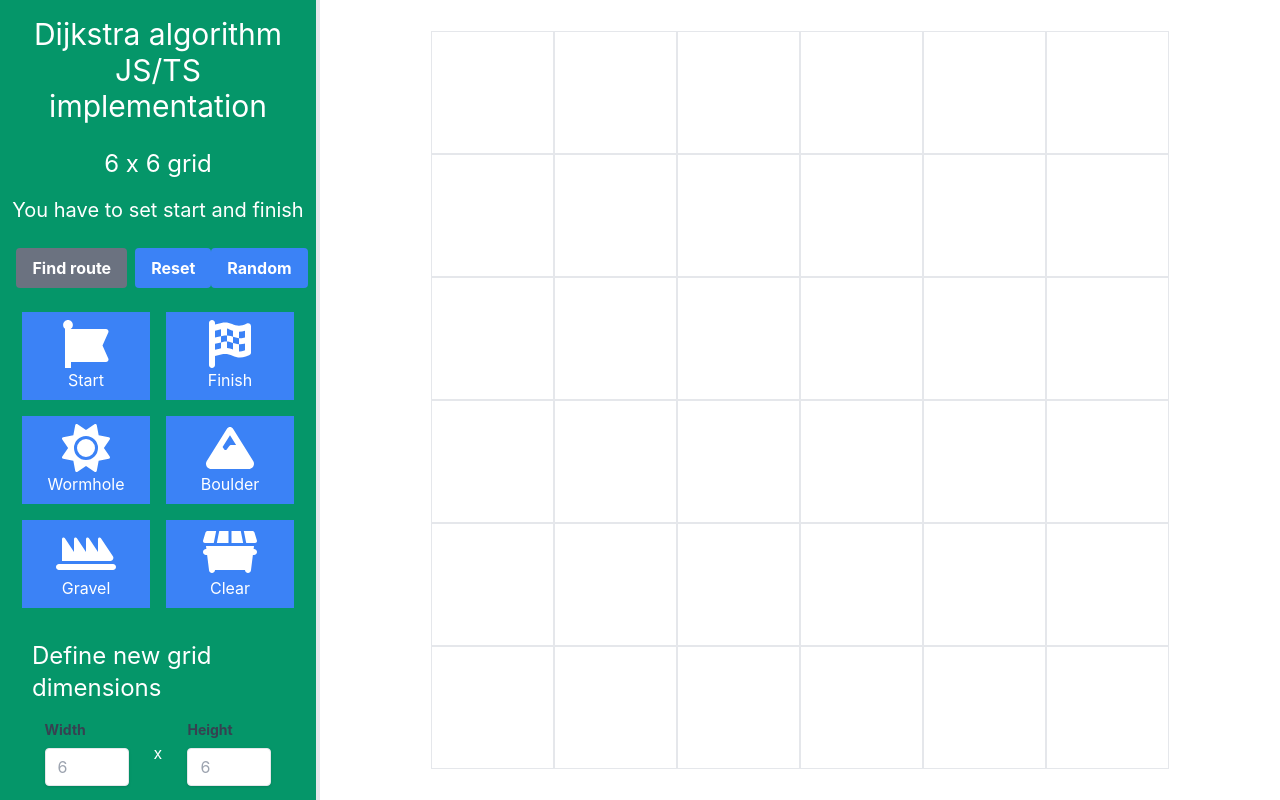
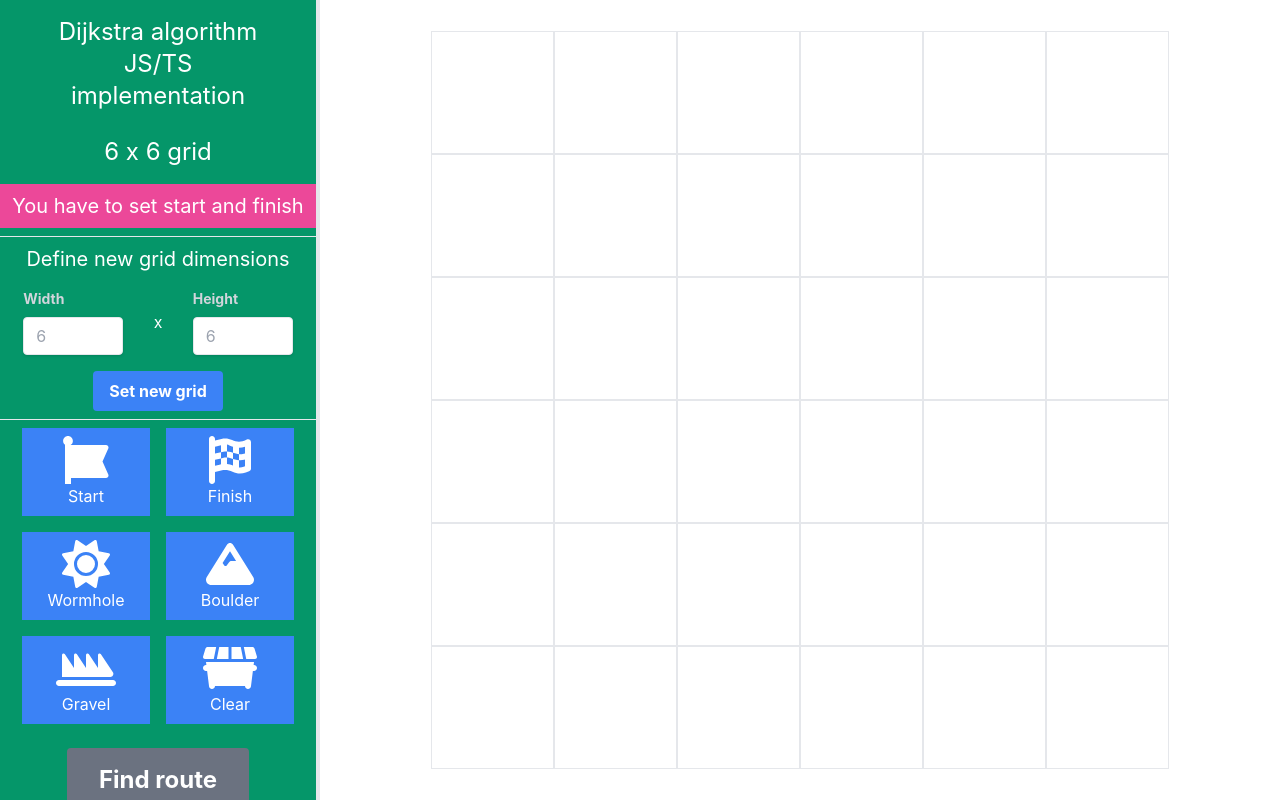
Before and after one commit to mishaszu/DijkstraJS-example, a React (Create React App) app: page / in a window 1280 px wide. Built offline with nearby package versions, Linux system fonts and the light colour scheme.

Commit message:
Improve UX

```diff
--- a/src/App.tsx
+++ b/src/App.tsx
@@ -17,6 +17,9 @@ export enum Mode {
   Clear
 }
 
+const FillP = () =>
+  <p className="w-full py-2 my-2 text-center"></p>
+
 function App() {
   const [graph, setGraph] = useState(new Graph(6, 6))
   const [pathResult, setPathResult] = useState({
@@ -27,6 +30,7 @@ function App() {
     result: dijkstraOutput | null
   })
   const [mode, setMode] = useState(Mode.None)
+  const [loading, setLoading] = useState(false)
 
   const reset = (withGraph = false) => {
     if (withGraph) {
@@ -97,14 +101,18 @@ function App() {
 
   const runDijkstra = () => {
     const start = window.performance.now();
+    setLoading(true)
+    setTimeout(() => {
       dijkstra(graph).then(result => {
         const end = window.performance.now();
         const time = end - start;
+        setLoading(false)
         setPathResult({
           time,
           result
         })
       })
+    }, 50)
   }
 
   const random = () => {
@@ -117,23 +125,45 @@ function App() {
     <>
       <main className="flex items-center w-full h-full align-center">
         <div className="flex flex-col justify-between w-1/4 h-full text-white border-r-4 bg-emerald-600">
-          <h1 className="my-4 text-3xl text-center">Dijkstra algorithm <span className="block">JS/TS</span>implementation</h1>
+          <h1 className="my-4 text-2xl text-center">Dijkstra algorithm <span className="block">JS/TS</span>implementation</h1>
           <div className="flex flex-col items-center">
             <p className="my-2 text-2xl">{graph.width} x {graph.height} grid</p>
             {
               !canRun &&
-              <p className="my-2 text-xl">You have to set start and finish</p>
+              <p className="w-full py-2 text-xl my-2 text-center bg-pink-500">You have to set start and finish</p>
             }
             {
-              pathResult.time &&
-              <p className="my-2">{`Found path in ${pathResult.time}ms`}</p>
+              pathResult.result && pathResult.result.path === null &&
+              <p className="w-full text-xl py-2 my-2 text-center bg-pink-500">Path to finish is blocked!</p>
             }
-            <div>
-              <button onClick={_ => runDijkstra()} className={`px-4 py-2 my-4 mx-2 font-bold text-white rounded cursor-pointer ${canRun ? "bg-blue-500 hover:bg-blue-700" : "bg-gray-500"}`} disabled={!canRun}>Find route</button>
-              <button onClick={_ => reset(true)} className={`px-4 py-2 my-4 font-bold text-white rounded cursor-pointer bg-blue-500 hover:bg-blue-700`}>Reset</button>
-              <button onClick={_ => random()} className={`px-4 py-2 my-4 font-bold text-white rounded cursor-pointer bg-blue-500 hover:bg-blue-700`}>Random</button>
+            {
+              pathResult.time && pathResult.result &&
+              <p className="w-full py-2 my-2 text-xl text-center bg-teal-500">{`Found path in ${pathResult.time}ms on distance ${pathResult.result.distance}`}</p>
+            }
+            {
+              loading &&
+              <p className="w-full text-xl py-2 my-2 text-center bg-violet-500">Calculating path</p>
+            }
+            {
+              !loading && canRun && !pathResult.time && !pathResult.result &&
+              <p className="w-full text-xl py-2 my-2 text-center">Ready to run</p>
+            }
+          </div>
+          <form className="flex flex-col items-center p-2 border-t border-b" onSubmit={v => onSubmit(v)}>
+            <h3 className="text-xl">Define new grid dimensions</h3>
+            <div className="flex items-center justify-around">
+              <div className="inline-block w-1/3">
+                <label className="block mb-2 text-sm font-bold text-gray-300" htmlFor="widthInput">Width</label>
+                <input className="w-full px-3 py-2 leading-tight text-gray-700 border rounded shadow appearance-none focus:outline-none focus:shadow-outline" type="number" name="widthInput" placeholder="6" />
+              </div>
+              <p>x</p>
+              <div className="inline-block w-1/3 my-4">
+                <label className="block mb-2 text-sm font-bold text-gray-300" htmlFor="heightInput">Height</label>
+                <input className="w-full px-3 py-2 leading-tight text-gray-700 border rounded shadow appearance-none focus:outline-none focus:shadow-outline" type="number" name="heightInput" placeholder="6" />
               </div>
             </div>
+            <button className="px-4 py-2 font-bold text-white bg-blue-500 rounded hover:bg-blue-700" type="submit">Set new grid</button>
+          </form>
           <div className="flex flex-wrap justify-center">
             <ButtonPicker
               onClick={modeClick(Mode.Start)}
@@ -172,21 +202,13 @@ function App() {
               icon={faDumpster}
             />
           </div>
-          <form className="flex flex-col items-center px-8 pt-6 pb-8 mb-4" onSubmit={v => onSubmit(v)}>
-            <h3 className="text-2xl">Define new grid dimensions</h3>
-            <div className="flex items-center justify-around">
-              <div className="inline-block w-1/3">
-                <label className="block mb-2 text-sm font-bold text-gray-700" htmlFor="widthInput">Width</label>
-                <input className="w-full px-3 py-2 leading-tight text-gray-700 border rounded shadow appearance-none focus:outline-none focus:shadow-outline" type="number" name="widthInput" placeholder="6" />
-              </div>
-              <p>x</p>
-              <div className="inline-block w-1/3 my-4">
-                <label className="block mb-2 text-sm font-bold text-gray-700" htmlFor="heightInput">Height</label>
-                <input className="w-full px-3 py-2 leading-tight text-gray-700 border rounded shadow appearance-none focus:outline-none focus:shadow-outline" type="number" name="heightInput" placeholder="6" />
+          <div className="flex flex-col items-center my-4">
+            <button onClick={_ => runDijkstra()} className={`px-8 py-4 mx-2 text-2xl font-bold text-white rounded cursor-pointer ${canRun ? "bg-blue-500 hover:bg-blue-700" : "bg-gray-500"}`} disabled={!canRun}>Find route</button>
+            <div>
+              <button onClick={_ => random()} className={`px-4 py-2 my-4 mx-2 font-bold text-white rounded cursor-pointer bg-teal-500 hover:bg-teal-700`}>Random</button>
+              <button onClick={_ => reset(true)} className={`px-4 py-2 my-4 mx-2 font-bold text-white rounded cursor-pointer bg-violet-500 hover:bg-violet-700`}>Reset</button>
             </div>
           </div>
-            <button className="px-4 py-2 font-bold text-white bg-blue-500 rounded hover:bg-blue-700" type="submit">Set new grid</button>
-          </form>
         </div>
         <Grid graph={graph} updateGraph={updateGraph} modeSelected={mode !== Mode.None} result={pathResult.result && pathResult.result?.path ? pathResult.result.path : []} />
       </main>
```
Lines whose indentation alone changed are shown as unchanged.
